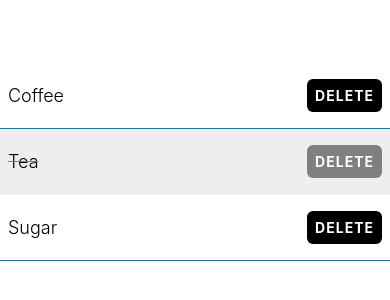
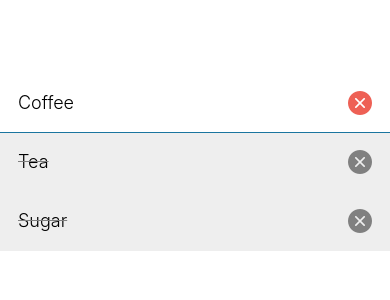
Before and after one commit to aguperes/react-native-v3, a React Native app: screen / in a window 390 px wide. Shown: the part 260-560 px from the top of the page. Built offline with nearby package versions, Linux system fonts and the light colour scheme.

Commit message:
Add use icons for buttons

```diff
--- a/App.tsx
+++ b/App.tsx
@@ -7,7 +7,7 @@
     <View style={styles.container}>
       <ShoppingListItems name="Coffee" />
       <ShoppingListItems name="Tea" isCompleted={true} />
-      <ShoppingListItems name="Sugar" />
+      <ShoppingListItems name="Sugar" isCompleted />
     </View>
   );
 }
--- a/components/ShoppingListItems.tsx
+++ b/components/ShoppingListItems.tsx
@@ -1,5 +1,6 @@
 import { TouchableOpacity, View, Text, StyleSheet, Alert } from "react-native";
 import { theme } from "../theme";
+import AntDesign from "@expo/vector-icons/AntDesign";
 
 type Props = {
   name: string;
@@ -40,15 +41,12 @@
       >
         {name}
       </Text>
-      <TouchableOpacity
-        onPress={handleDelete}
-        activeOpacity={0.8}
-        style={[
-          styles.button,
-          isCompleted ? styles.completedButton : undefined,
-        ]}
-      >
-        <Text style={styles.buttonText}>Delete</Text>
+      <TouchableOpacity onPress={handleDelete} activeOpacity={0.8}>
+        <AntDesign
+          name="closecircle"
+          size={24}
+          color={isCompleted ? theme.colorGrey : theme.colorRed}
+        />
       </TouchableOpacity>
     </View>
   );
@@ -58,29 +56,17 @@
   itemContainer: {
     borderBottomWidth: 1,
     borderBottomColor: theme.colorCerulean,
-    paddingHorizontal: 8,
+    paddingHorizontal: 18,
     paddingVertical: 16,
     flexDirection: "row",
     alignItems: "center",
     justifyContent: "space-between",
   },
   itemText: { fontSize: 18, fontWeight: 300 },
-  button: {
-    backgroundColor: theme.colorBlack,
-    padding: 8,
-    borderRadius: 6,
-  },
-  buttonText: {
-    color: theme.colorWhite,
-    fontWeight: "bold",
-    textTransform: "uppercase",
-    letterSpacing: 1,
-  },
   completedContainer: {
     backgroundColor: theme.colorLightGrey,
     borderBottomColor: theme.colorLightGrey,
   },
-  completedButton: { backgroundColor: theme.colorGrey },
   completedText: {
     textDecorationLine: "line-through",
     textDecorationColor: theme.colorGrey,
--- a/package.json
+++ b/package.json
@@ -10,6 +10,7 @@
     "lint": "eslint ."
   },
   "dependencies": {
+    "@expo/vector-icons": "^14.0.2",
     "expo": "~52.0.11",
     "expo-status-bar": "~2.0.0",
     "react": "18.3.1",
--- a/theme.ts
+++ b/theme.ts
@@ -4,4 +4,5 @@
   colorBlack: "#000",
   colorGrey: "grey",
   colorLightGrey: "#eee",
+  colorRed: "#ee6055",
 };
```
Also changed, not shown: 1 other file (tests, documents, lock files or other folders).
